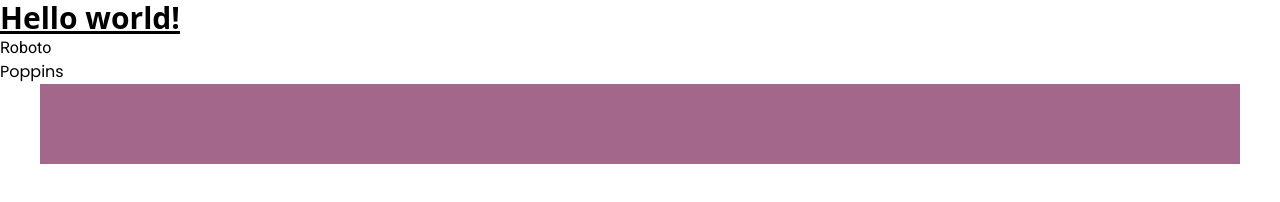
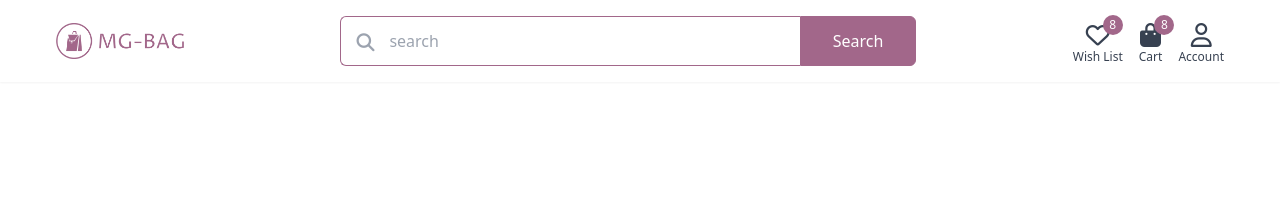
Before and after one commit to 10urkarasu/ecommerce-tailwind-tutorial, a website: page src/index.html in a window 1280 px wide. Drawn offline with Linux system fonts and the light colour scheme.

Commit message:
added header

```diff
--- a/src/index.html
+++ b/src/index.html
@@ -4,14 +4,52 @@
   <meta charset="UTF-8">
   <meta name="viewport" content="width=device-width, initial-scale=1.0">
   <link href="/dist/output.css" rel="stylesheet">
-  <title>Taiwind Ecommerce</title>
+  <link rel="stylesheet" href="https://cdnjs.cloudflare.com/ajax/libs/font-awesome/6.4.2/css/all.min.css" integrity="sha512-z3gLpd7yknf1YoNbCzqRKc4qyor8gaKU1qmn+CShxbuBusANI9QpRohGBreCFkKxLhei6S9CQXFEbbKuqLg0DA==" crossorigin="anonymous" referrerpolicy="no-referrer" />
+  <title>MG-BAGS</title>
 </head>
 <body>
-  <h1 class="text-3xl font-bold underline">
-    Hello world!
-  </h1>
-  <h1 class="font-roboto">Roboto</h1>
-  <h1 class="font-poppins">Poppins</h1>
-  <div class="container h-20 bg-primary"></div>
+  <!-- header -->
+  <div class="py-4 shadow-sm bg-white">
+    <div class="container flex items-center justify-between">
+      <!-- logo -->
+      <a href="">
+        <figure>
+          <img src="images/logo.png" alt="logo img" class="w-32">
+        </figure>
+      </a>
+      <!-- searchbar -->
+      <div class="w-full max-w-xl relative flex">
+        <span class="absolute left-4 top-3 text-lg text-gray-400">
+          <i class="fas fa-search"></i>
+        </span>
+        <input type="text" class="w-full border border-primary border-r-0 pl-12 py-3 pr-3 rounded-l-md focus:outline-none" placeholder="search">
+        <button class="bg-primary border border-primary text-white px-8 rounded-r-md hover:bg-transparent hover:text-primary transition">Search</button>
+      </div>
+      <!-- icons -->
+      <div class="flex items-center space-x-4">
+        <a href="" class="text-center text-gray-700 hover:text-primary transition relative">
+          <div class="text-2xl">
+            <i class="far fa-heart"></i>
+          </div>
+          <div class="text-xs leading-3">Wish List</div>
+          <span class="absolute right-0 -top-1 w-5 h-5 rounded-full flex items-center justify-center bg-primary text-white text-xs">8</span>
+        </a>
+        <a href="" class="text-center text-gray-700 hover:text-primary transition relative">
+          <div class="text-2xl">
+            <i class="fa fa-shopping-bag"></i>
+          </div>
+          <div class="text-xs leading-3">Cart</div>
+          <span class="absolute -right-3 -top-1 w-5 h-5 rounded-full flex items-center justify-center bg-primary text-white text-xs">8</span>
+        </a>
+        <a href="" class="text-center text-gray-700 hover:text-primary transition relative">
+          <div class="text-2xl">
+            <i class="far fa-user"></i>
+          </div>
+          <div class="text-xs leading-3">Account</div>
+        </a>
+      </div>
+    </div>
+  </div>
+  <!-- header end -->
 </body>
 </html>
```
Also changed, not shown: dist/output.css, src/images/logo.png (added).
